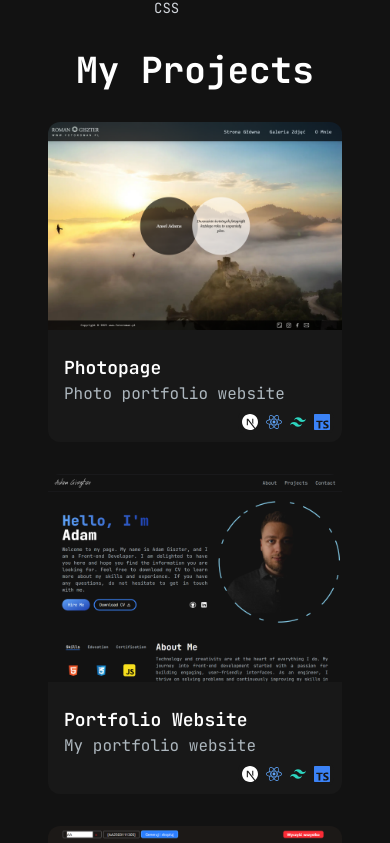
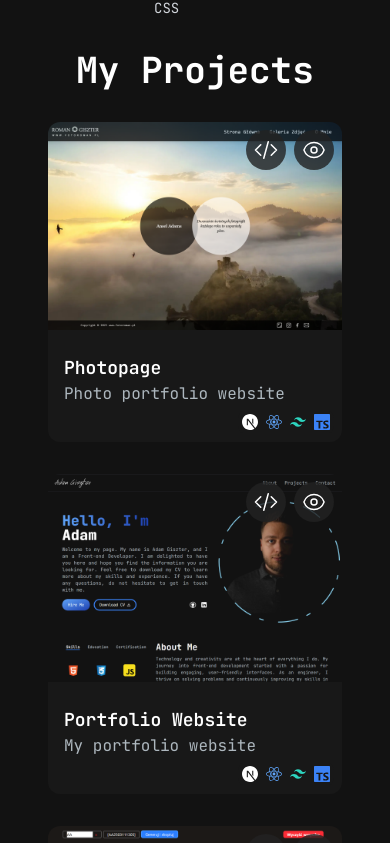
Before and after one commit to Giszta/portfolio-website, a Next.js app: page / in a window 390 px wide. Shown: the part 2078-2921 px from the top of the page. Built offline with nearby package versions, Linux system fonts and the light colour scheme.

Commit message:
fixed issue with project card hover on mobile view

```diff
--- a/src/app/components/ProjectCard.tsx
+++ b/src/app/components/ProjectCard.tsx
@@ -34,29 +34,47 @@ function ProjectCard({
 	return (
 		<div className="relative">
 			<div
-				className="group rounded-t-xl h-52 md:h-72 bg-center relative overflow-hidden"
+				className="group rounded-t-xl h-52 md:h-72 relative overflow-hidden "
 				style={{
 					background: `url(${imgUrl})`,
 					backgroundSize: "cover",
 					backgroundPosition: "center",
 				}}
 			>
-				<div className="overlay absolute top-0 left-0 w-full h-full bg-[#181818] bg-opacity-0 hidden group-hover:flex group-hover:bg-opacity-80 transition-all duration-500 items-center justify-center">
+				<div className="hidden md:flex absolute top-0 left-0 w-full h-full items-center justify-center bg-[#181818] bg-opacity-80 opacity-0 transition-opacity duration-300 ease-in-out group-hover:opacity-100">
 					<Link
 						href={gitUrl}
 						target="_blank"
 						rel="noopener noreferrer"
-						className="h-14 w-14 mr-2 border-2 relative rounded-full border-[#ADB7BE] hover:border-white group/link"
+						className="h-14 w-14 mr-2 border-2 relative rounded-full border-[#ADB7BE] hover:border-white"
 					>
-						<CodeBracketIcon className="h-10 w-10 text-[#ADB7BE] group-hover/link:text-white absolute top-1/2 left-1/2 transform -translate-x-1/2 -translate-y-1/2" />
+						<CodeBracketIcon className="h-10 w-10 text-[#ADB7BE] hover:text-white absolute top-1/2 left-1/2 transform -translate-x-1/2 -translate-y-1/2" />
 					</Link>
 					<Link
 						href={previewUrl}
 						target="_blank"
 						rel="noopener noreferrer"
-						className="h-14 w-14 border-2 relative rounded-full border-[#ADB7BE] hover:border-white group/link"
+						className="h-14 w-14 border-2 relative rounded-full border-[#ADB7BE] hover:border-white"
 					>
-						<EyeIcon className="h-10 w-10 text-[#ADB7BE] group-hover/link:text-white absolute top-1/2 left-1/2 transform -translate-x-1/2 -translate-y-1/2" />
+						<EyeIcon className="h-10 w-10 text-[#ADB7BE] hover:text-white absolute top-1/2 left-1/2 transform -translate-x-1/2 -translate-y-1/2" />
+					</Link>
+				</div>
+				<div className="md:hidden absolute top-2 right-2 flex space-x-2">
+					<Link
+						href={gitUrl}
+						target="_blank"
+						rel="noopener noreferrer"
+						className="w-10 h-10 flex items-center justify-center bg-[#222] bg-opacity-80 rounded-full hover:bg-opacity-100 transition"
+					>
+						<CodeBracketIcon className="h-6 w-6 text-white" />
+					</Link>
+					<Link
+						href={previewUrl}
+						target="_blank"
+						rel="noopener noreferrer"
+						className="w-10 h-10 flex items-center justify-center bg-[#222] bg-opacity-80 rounded-full hover:bg-opacity-100 transition"
+					>
+						<EyeIcon className="h-6 w-6 text-white" />
 					</Link>
 				</div>
 			</div>
```
Also changed, not shown: 1 other file (tests, documents, lock files or other folders).
